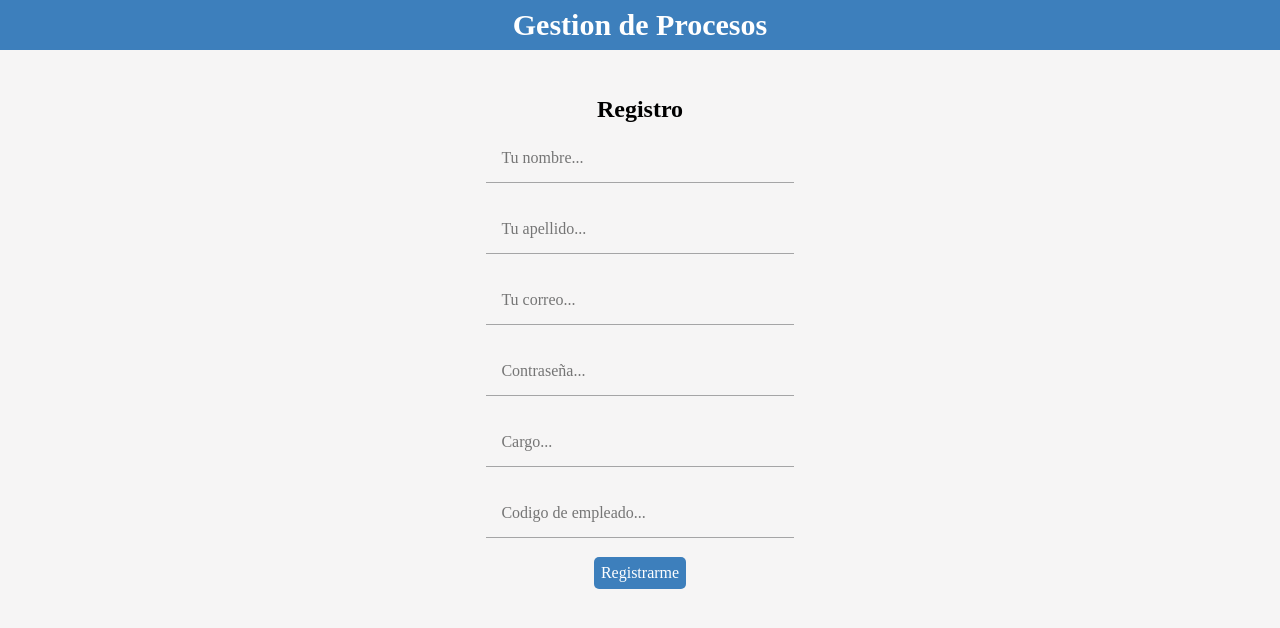
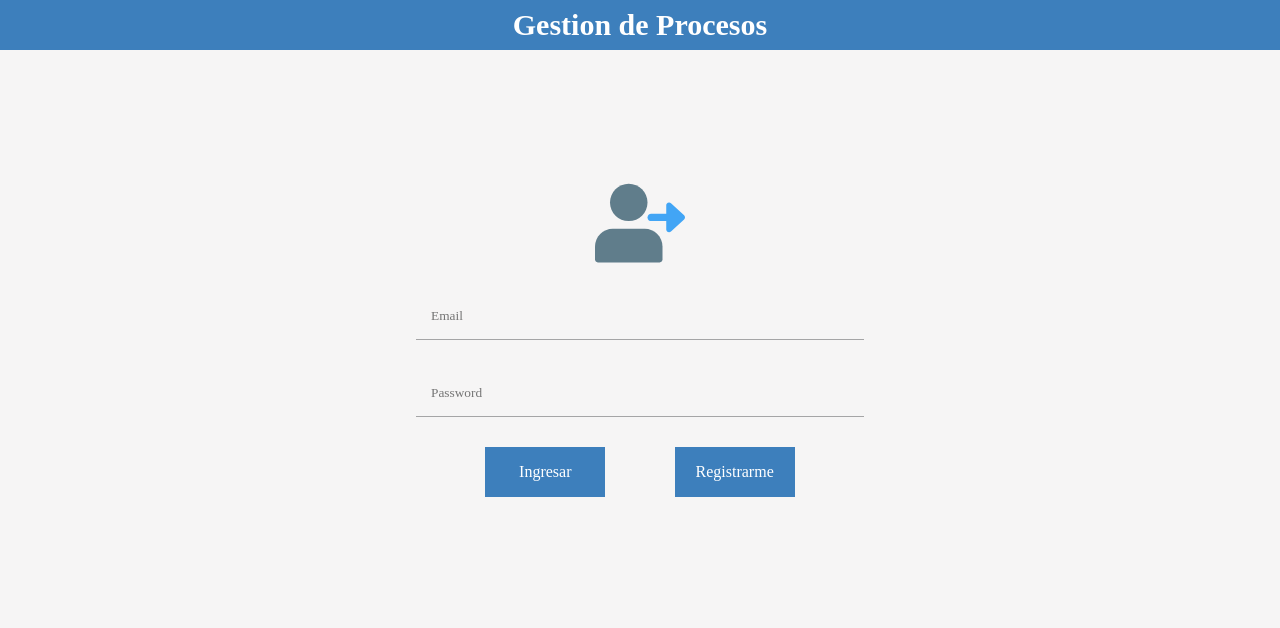
Before and after one commit to AndresCalvoG/GestionDeProcesos, a React (Create React App) app in the folder gestioner/: page /Login in a window 1280 px wide. Shown: the top 628 px of the page. Built offline with nearby package versions, Linux system fonts and the light colour scheme.

Commit message:
Agregado react router

```diff
--- a/gestioner/package.json
+++ b/gestioner/package.json
@@ -10,6 +10,7 @@
     "firebase": "^8.9.0",
     "react": "^17.0.2",
     "react-dom": "^17.0.2",
+    "react-router-dom": "^5.2.0",
     "react-scripts": "4.0.3",
     "web-vitals": "^1.1.2"
   },
--- /dev/null
+++ b/gestioner/src/components/App.js
@@ -0,0 +1,18 @@
+import React from 'react'
+import {BrowserRouter, Switch, Route} from 'react-router-dom'
+
+import Login from '../pages/Login'
+import Register from '../pages/Register'
+
+function App(){
+    return(
+        <BrowserRouter>
+            <Switch>
+                <Route exact path='/Login' component={Login} />
+                <Route exact path='/Register' component={Register} />
+            </Switch>
+        </BrowserRouter>
+    )
+}
+
+export default App
--- a/gestioner/src/index.js
+++ b/gestioner/src/index.js
@@ -2,15 +2,8 @@ import React from 'react';
 import ReactDOM from 'react-dom';
 // import 'bootstrap/dist/css/bootstrap.css'
 
-import Login from './pages/Login'
-import Register from './pages/Register'
+import App from './components/App'
 
 const container = document.getElementById('root');
 
-ReactDOM.render(
-  <React.StrictMode>
-    {/* <Login /> */}
-    <Register />
-  </React.StrictMode>,
-  container
-);
+ReactDOM.render(<App/>,container);
--- a/gestioner/src/pages/Login.js
+++ b/gestioner/src/pages/Login.js
@@ -1,4 +1,5 @@
 import React, { useState } from 'react';
+import {Link} from 'react-router-dom'
 
 import './styles/logstyle.css'
 import userLogo from '../images/user.svg'
@@ -48,7 +49,7 @@ const Login = () => {
                         <span>{fault}</span>
                         <div className="logcard-button">
                             <button onClick= {handleLogin}>Ingresar</button>
-                            <a href="./registro.html"><button>Registrarme</button></a>
+                            <Link to="/register"><button>Registrarme</button></Link>
                         </div>
                     </form>
 
```
Also changed, not shown: 1 other file (tests, documents, lock files or other folders).
